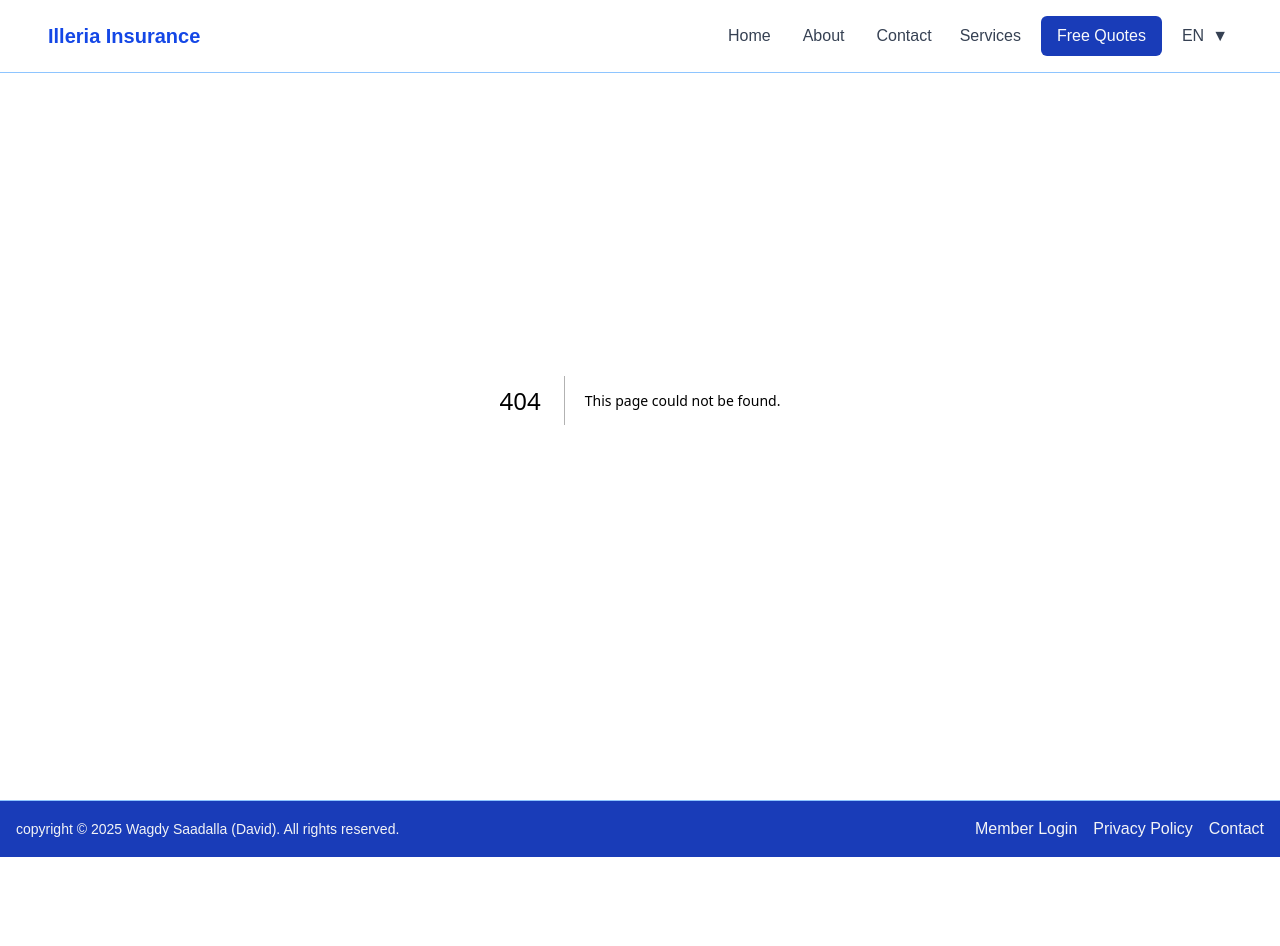
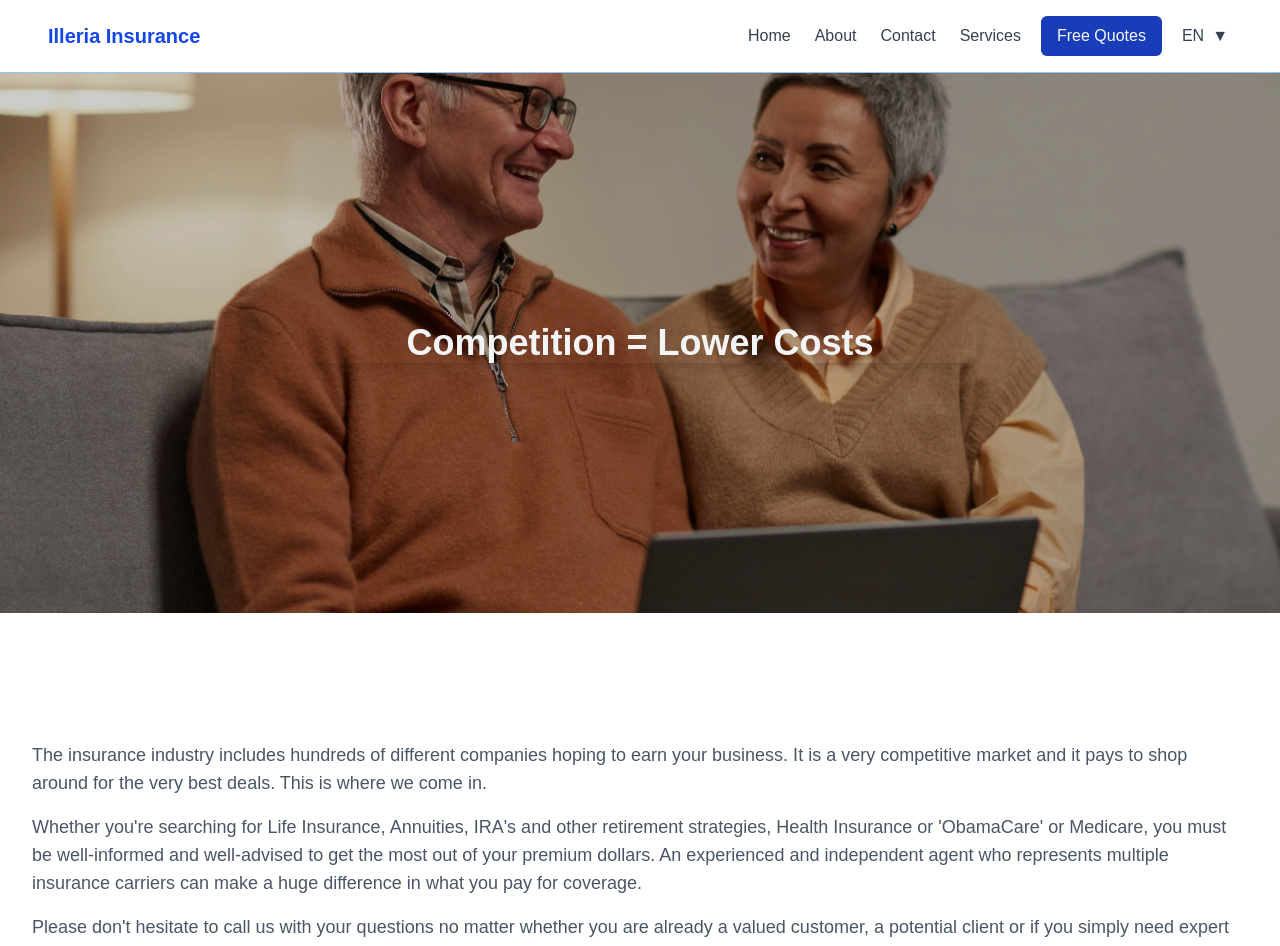
Before and after one commit to Felobateer/Illeria_Insurance, a Next.js app: page /service in a window 1280 px wide. Before the commit this address had no page. Shown: the top 946 px of the page. Before the commit the page ends 857 px from the top, so only its background shows below. Built offline with nearby package versions, Linux system fonts and the light colour scheme.

Commit message:
add service page

```diff
--- a/app/components/navbar.js
+++ b/app/components/navbar.js
@@ -13,10 +13,10 @@ export default function Navbar() {
 
 
     const services = [
-        { id: 0, name: "Medicare Plan", link: "/service/mdc-plan" },
-        { id: 1, name: "Support Securing", link: "/service/support-securing" },
-        { id: 2, name: "Guidance Navigating", link: "/service/guidance-navigating" },
-        { id: 3, name: "In-Network Provider", link: "/service/in-network-provider" },
+        { id: 0, name: "Medicare Plan", link: "/service#mdc-plan" },
+        { id: 1, name: "Support Securing", link: "/service#support-securing" },
+        { id: 2, name: "Guidance Navigating", link: "/service#guidance-navigating" },
+        { id: 3, name: "In-Network Provider", link: "/service#in-network-provider" },
     ];
 
     const lang = [
@@ -37,18 +37,21 @@ export default function Navbar() {
         <nav className={styles.navbar.container}>
                 <div className={styles.navbar.logo}>Illeria Insurance</div>
                 <ul className={styles.navbar.navLinks}>
-                    <li className={styles.navbar.link}>
-                        <a href="#" className={styles.navbar.link}>Home
-                            </a></li>
-                    <li className={styles.navbar.link}>
-                        <a href="#" className={styles.navbar.link}>About
-                            </a></li>
-                    <li className={styles.navbar.link}>
-                        <a href="#" className={styles.navbar.link}>Contact
-                            </a></li>
-                    <li>
+                    <li className={styles.dropdown.container}>
+                        <button onClick={() => navigate.push('/')} className={styles.dropdown.button}>Home
+                            </button></li>
+                    <li className={styles.dropdown.container}>
+                        <button onClick={() => navigate.push('/#about')} className={styles.dropdown.button}>About
+                            </button></li>
+                    <li className={styles.dropdown.container}>
+                        <button onClick={() => navigate.push('/#contact')} className={styles.dropdown.button}>Contact
+                            </button></li>
+                            <li className={styles.dropdown.container}>
+                        <button onClick={() => navigate.push('/service')} className={styles.dropdown.button}>Services
+                            </button></li>
+                    {/* <li>
                         <DropdownButton label={"Services"} options={services} onSelect={() => handleSelect(option)} />
-                    </li>
+                    </li> */}
                     <button className={styles.navbar.button} onClick={() => setShowQuotes(!showQuotes)}>
                         Free Quotes
                     </button>
--- /dev/null
+++ b/app/service/components/card.js
@@ -0,0 +1,15 @@
+import styles from "@/app/styles";
+
+export default function serviceCard({service, flexDirection}) {
+    return (
+        <div className={`${styles.card.container} ${flexDirection}`}>
+            <div className={styles.card.content}>
+                <h2 className={styles.card.title}>{service.title}</h2>
+                <p className={styles.card.description}>{service.description}</p>
+            </div>
+            <div className={styles.card.imageContainer}>
+                <img src={service.image} alt={service.title} className={styles.card.image} />
+            </div>
+        </div>
+    );
+}
--- /dev/null
+++ b/app/service/components/disclamer.js
@@ -0,0 +1,16 @@
+import styles from "@/app/styles";
+
+export default function Disclamer() {
+    return (
+        <section className={styles.aboutme.container}>
+            <div className={styles.aboutme.content}>
+                <h2 className={styles.aboutme.title}>Disclaimer</h2>
+                <p className={styles.aboutme.description}>
+                    The information provided on this website is for general informational purposes only and should not be considered legal or financial advice.
+                    We are not responsible for any errors or omissions in the content of this site.
+                    Please consult with a qualified professional for specific advice regarding your situation.
+                </p>
+            </div>
+        </section>
+    );
+}
--- /dev/null
+++ b/app/service/components/hero.js
@@ -0,0 +1,22 @@
+import styles from '../../styles';
+
+export default function HeroSection() {
+    return (
+        <section className={styles.hero.container}>
+        <img src='/service-hero.jpg' alt="Hero Image" className={styles.hero.img} />
+        <div className={styles.hero.shade}></div>
+        <div className={styles.hero.subcontainer}>
+          {/* <div className={styles.hero.subshade}></div>
+          <div className={styles.hero.content}> */}
+          <h1 className={styles.hero.title}>Competition = Lower Costs</h1>
+          {/* <p className={styles.hero.description}>
+            Licensed Representative in the following states: AZ, CA. DE, FL, LA, NJ, NY, PA &TX.
+          </p>
+          <button className={styles.hero.button}>
+            <i className="fas fa-download"></i> Complete Guide to Securing Your Retirement - Free eBook
+          </button>
+          </div> */}
+        </div>
+      </section>
+    );
+}
--- /dev/null
+++ b/app/service/components/insurance-types.js
@@ -0,0 +1,18 @@
+import styles from "@/app/styles";
+
+export default function InsuranceTypes() {
+    const insuranceTypes = [
+        { id: 0, name: "Life Insurance", img: './life-insur', description: "Long-Term Care Insurance gives you the financial means and the support options you desire. Whether you require in-home visits, assisted living or skilled nursing care, Long-Term Care Insurance lifts the burden from those around you, improving the quality of life for yourself and for everyone you hold dear." },
+        { id: 1, name: "Health Insurance", img: './health-insur', description: "Health insurance is a type of insurance coverage that pays for medical and surgical expenses incurred by the insured. It can also provide coverage for other types of health-related expenses, such as preventive care, prescription drugs, and mental health services." },
+        { id: 2, name: "Final Expense Insurance", img: './final-expense-insur', description: "Your family will always come first. You wouldn't want them to bear huge and unexpected financial burdens at the time of your passing. No matter what your age, it's absolutely essential to have a plan in place to protect your loved ones when you are no longer able. Final Expense insurance will pay for your funeral service, bills and other associated costs."},
+        { id: 3, name: "Medicare Supplement", img: './medicare-supplement', description: "Medicare by itself has a high deductible for hospital  admission for 2024 it's $1,632, and Part B $240 and it only pays 80% of eligible doctor costs. A serious illness could set you back many thousands of dollars. A Medicare Supplement or Medicare Advantage policy covers all or most out-of-pocket medical expenses providing you with peace-of-mind and potential savings. Let us guide you in sorting through the numerous Medicare options. We can also help you in choosing a Medicare prescription plan Part D that includes your specific medications."}
+    ];
+    return (
+        <section className={styles.about.container}>
+            <div className={styles.about.content}>
+            <h1 className={styles.about.title}>Individual and Group Health Insurance The ACA.</h1>
+            <p className={styles.about.description}>Nearly everybody is confused about their healthcare options - and rightly so. You can't rely on politicians or media reports for a clear and unbiased explanation. You want the facts, not opinions. We'd be happy to evaluate your current coverage and present you with side-by side comparisons of alternatives.</p>
+            </div>
+        </section>
+    );
+}
--- /dev/null
+++ b/app/service/page.jsx
@@ -0,0 +1,19 @@
+import styles from "../styles";
+import HeroSection from "./components/hero";
+import InsuranceTypes from "./components/insurance-types";
+import Disclamer from "./components/disclamer";
+
+export default function ServicePage() {
+    return (
+        <main>
+            <HeroSection />
+            <div className={styles.aboutme.container}>
+            <p className={styles.about.description}>The insurance industry includes hundreds of different companies hoping to earn your business. It is a very competitive market and it pays to shop around for the very best deals. This is where we come in.</p>
+            <p className={styles.about.description}>Whether you're searching for Life Insurance, Annuities, IRA's and other retirement strategies, Health Insurance or 'ObamaCare' or Medicare, you must be well-informed and well-advised to get the most out of your premium dollars. An experienced and independent agent who represents multiple insurance carriers can make a huge difference in what you pay for coverage.</p>
+            <p className={styles.about.description}>Please don't hesitate to call us with your questions no matter whether you are already a valued customer, a potential client or if you simply need expert advice. There will never be a charge for our assistance or for a friendly, no-obligation chat.</p>
+            </div>
+            <InsuranceTypes />
+            <Disclamer />
+        </main>
+    );
+}
```
Also changed, not shown: public/service-hero.jpg (added).
